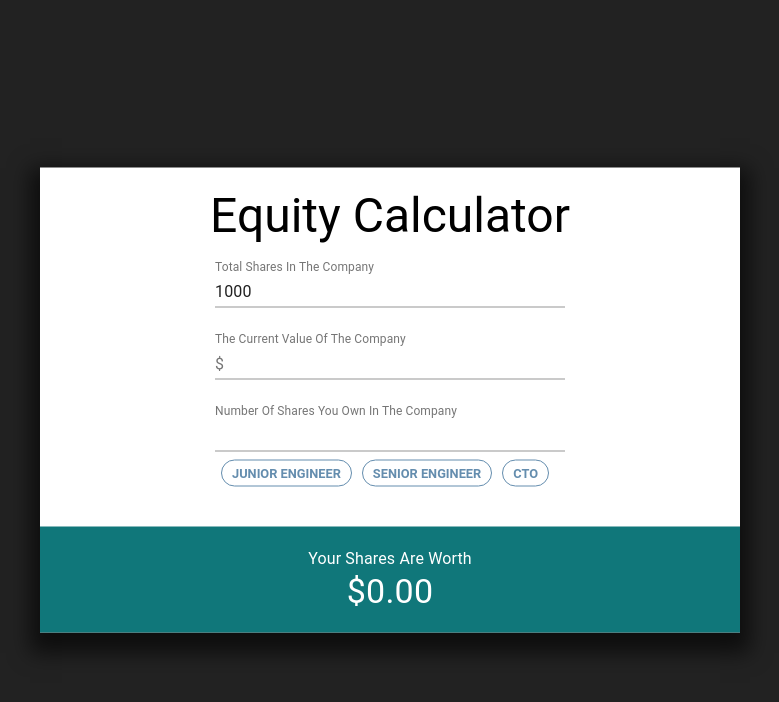
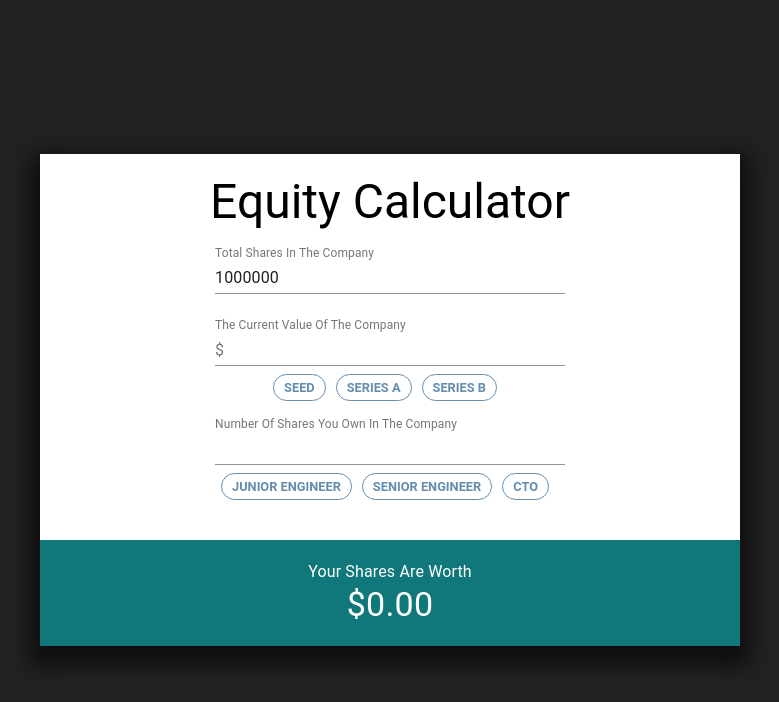
Before and after one commit to rajat-sr/equity-calculator, a React (Create React App) app: page / in a window 1280 px wide. Shown: the top 702 px of the page, without its empty margins (250-1029 px from the left). Built offline with nearby package versions, Linux system fonts and the light colour scheme.

Commit message:
feat: Complete Level 3

```diff
--- a/src/App.js
+++ b/src/App.js
@@ -8,7 +8,7 @@ import Dropdown from './components/Dropdown';
 
 class App extends React.Component {
   state = {
-    totalShares: 1000,
+    totalShares: 1000000,
     companyValuation: '',
     numberOfShares: '',
   };
@@ -49,6 +49,10 @@ class App extends React.Component {
   prefillNumberOfShares = value => {
     this.setState({ numberOfShares: value });
   };
+
+  prefillCompanyValuation = value => {
+    this.setState({ companyValuation: value });
+  }
 
   render() {
     const { totalShares, companyValuation, numberOfShares } = this.state;
@@ -94,6 +98,14 @@ class App extends React.Component {
               startAdornment: <InputAdornment position="start">$</InputAdornment>,
             }}
           />
+          <Dropdown
+            setValueFn={this.prefillCompanyValuation}
+            options={[
+              { option: 'Seed', value: 5000000 },
+              { option: 'Series A', value: 10000000 },
+              { option: 'Series B', value: 15000000 },
+            ]}
+          />
           <TextField
             id="number-of-shares"
             label="Number Of Shares You Own In The Company"
@@ -108,9 +120,9 @@ class App extends React.Component {
           <Dropdown
             setValueFn={this.prefillNumberOfShares}
             options={[
-              { name: 'Junior Engineer', value: 80000 },
-              { name: 'Senior Engineer', value: 125000 },
-              { name: 'CTO', value: 200000 },
+              { option: 'Junior Engineer', value: 80000 },
+              { option: 'Senior Engineer', value: 125000 },
+              { option: 'CTO', value: 200000 },
             ]}
           />
           <div className={classes.result}>{resultComponent}</div>
--- a/src/components/Dropdown.js
+++ b/src/components/Dropdown.js
@@ -1,4 +1,4 @@
-import React, { Component } from 'react';
+import React, { PureComponent } from 'react';
 import classes from './Dropdown.module.css';
 
 const DropdownButton = props => {
@@ -16,7 +16,7 @@ const DropdownButton = props => {
   );
 };
 
-class Dropdown extends Component {
+class Dropdown extends PureComponent {
   constructor(props) {
     super(props);
     this.state = {
@@ -44,10 +44,10 @@ class Dropdown extends Component {
           const selected = index === selectedOption;
           return (
             <DropdownButton
-              key={button.name}
+              key={button.option}
               onClickFn={this.handleButtonClick}
               className={classes.buttons}
-              name={button.name}
+              name={button.option}
               index={index}
               selected={selected}
             />
```
